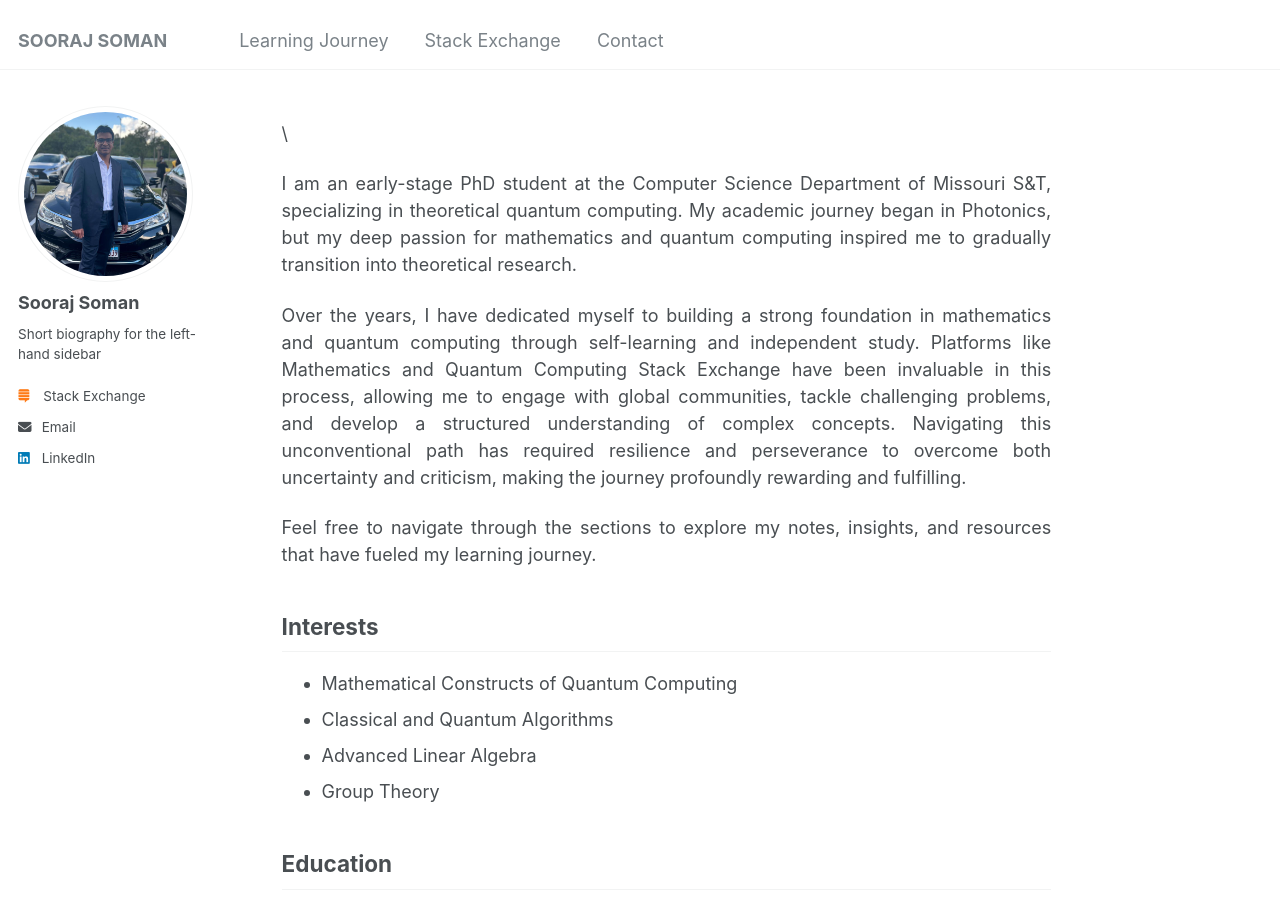
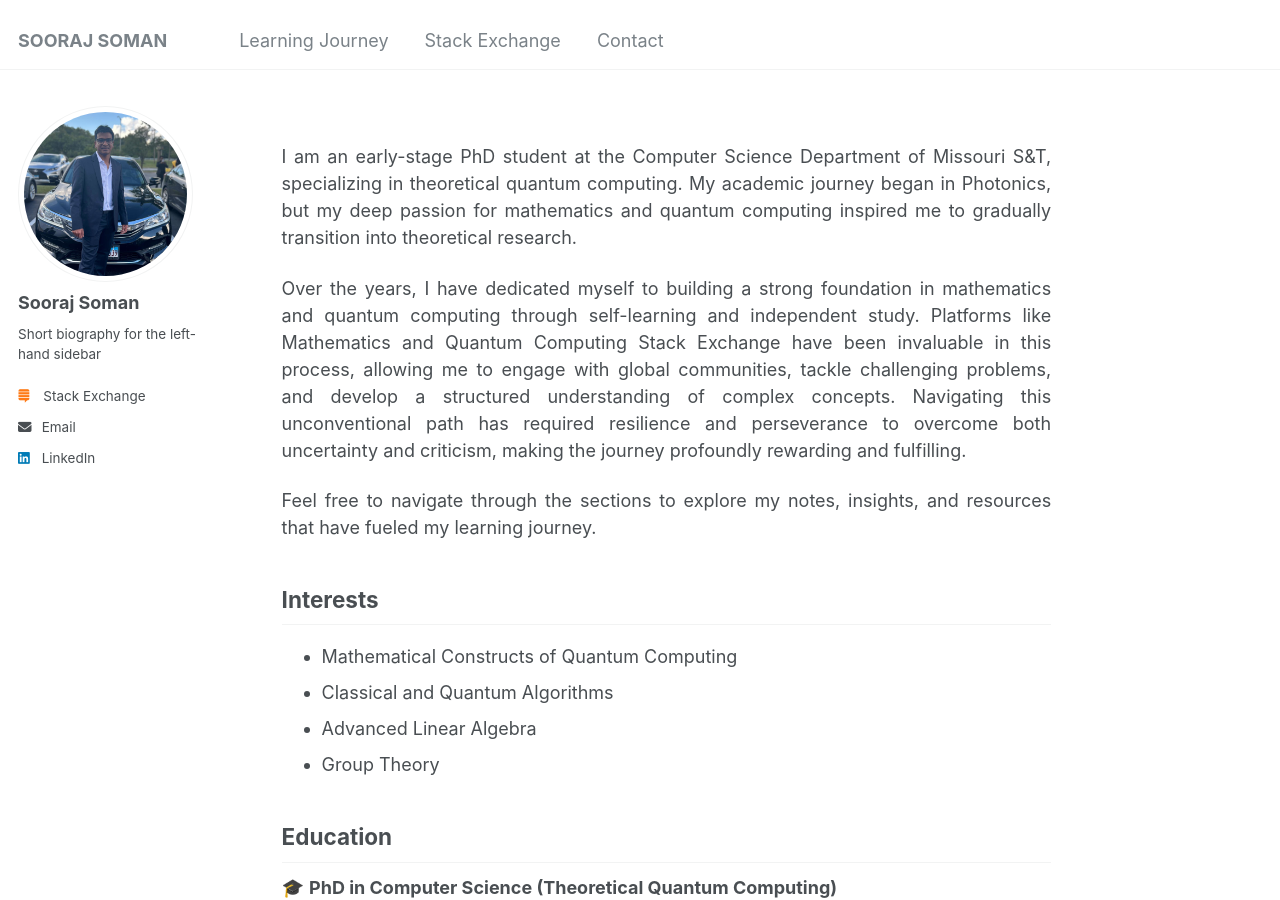
Before and after one commit to soorajss1729/soorajss1729.github.io, a Jekyll site: the page built from _pages/about.md, in a window 1280 px wide and 900 px high. Built offline with Jekyll 4.4.1, drawn with Linux system fonts in a browser that asks for light colours.

Commit message:
Update about.md

```diff
--- a/_pages/about.md
+++ b/_pages/about.md
@@ -14,7 +14,7 @@
 }
 </style>
 
-<a name="about-me"></a>\
+<a name="about-me"></a>
 
 <div style="text-align: justify;">
 <p>I am an early-stage PhD student at the Computer Science Department of Missouri S&T, specializing in theoretical quantum computing. My academic journey began in Photonics, but my deep passion for mathematics and quantum computing inspired me to gradually transition into theoretical research.</p>
```
